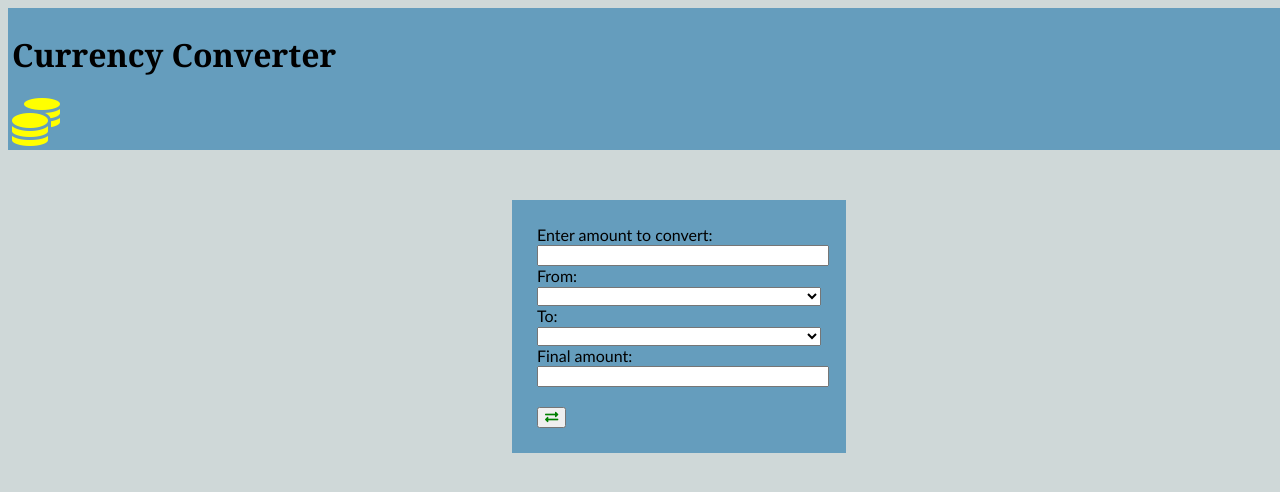
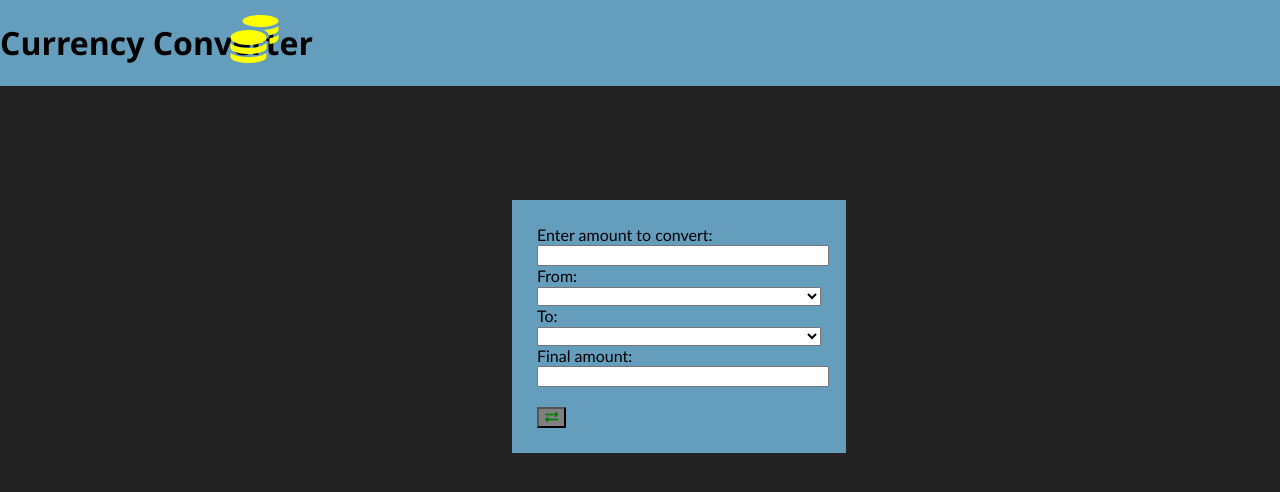
Before and after one commit to IMARTYI/CurrencyExchange, a website: page index.html in a window 1280 px wide. Drawn offline with Linux system fonts and the light colour scheme; no server answers.

Commit message:
Front-End Styling tweaks

```diff
--- a/style.css
+++ b/style.css
@@ -1,7 +1,7 @@
 body{
 
-    background-color: rgb(207, 216, 216);
-    font-family:Georgia, 'Times New Roman', Times, serif
+    background-color:rgb(36, 35, 35);
+    font-family:'Segoe UI', Tahoma, Geneva, Verdana, sans-serif;
 }
 
 #CurrencyForm{
@@ -16,11 +16,13 @@ body{
 }
 header{
     background-color:#659dbd;
-    width: 100%;
-    padding: 4px;
+    right: 0;
+    position: absolute;
     left: 0;
-    right: 0%;
-    overflow: hidden;
+    top: 0
+    ;
+
+
 }
 
 #CurrencyForm input{
@@ -31,13 +33,15 @@ header{
 }
 #coin-icon{
     color: yellow;
+    left:18%;
+    position:absolute;
+    top: 18%;
 
 }
 #convert-button{
-    top: 40%;
-    font: 10px;
-
+    size: 40px;
+    background-color: gray;
 }
-#convert-button :hover{
+#convert-button:hover{
     background-color: yellow;
 }
```
